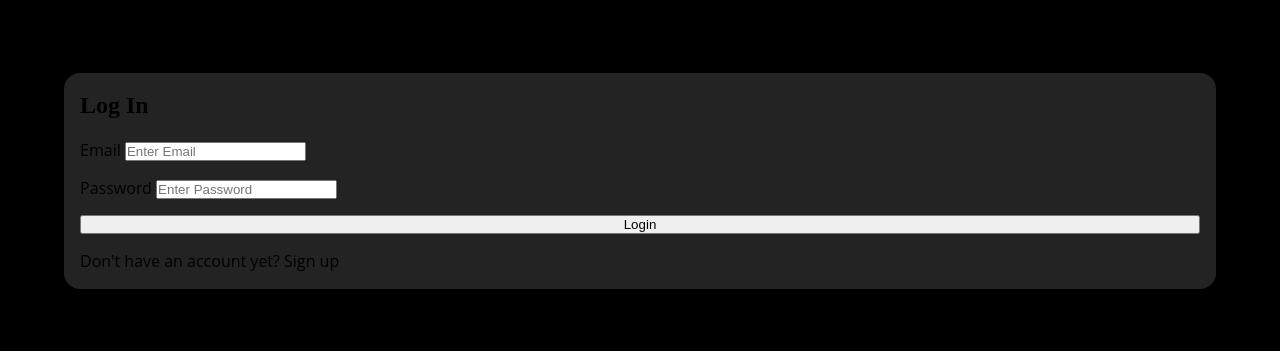
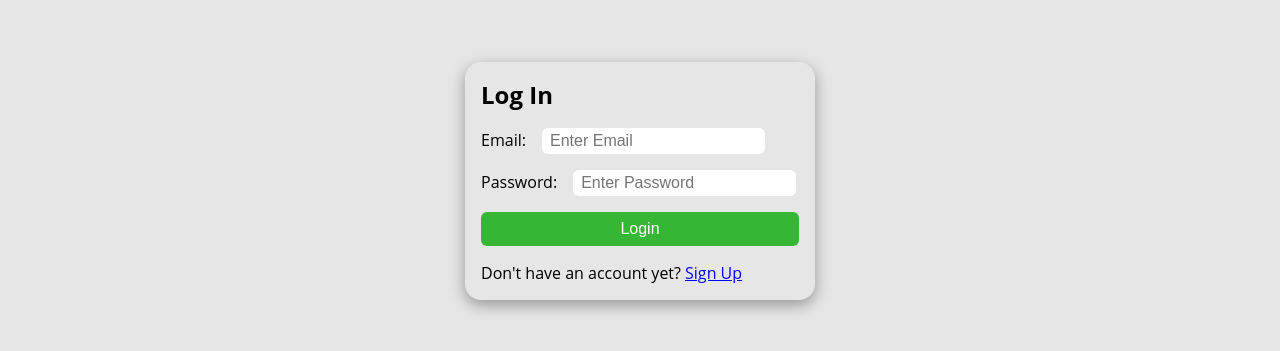
Before and after one commit to cheungjoshua/password-manager, a Nuxt app in the folder client/: page /sign-in in a window 1280 px wide. Shown: the part 219-570 px from the top of the page. Built offline with nearby package versions, Linux system fonts and the light colour scheme.

Commit message:
add style to login form

```diff
--- a/client/assets/reset.scss
+++ b/client/assets/reset.scss
@@ -10,9 +10,9 @@
   // font: inherit;
 }
 
-html {
-  color-scheme: dark light;
-}
+// html {
+//   color-scheme: dark light;
+// }
 
 body {
   min-height: 100vh;
--- a/client/assets/typography.scss
+++ b/client/assets/typography.scss
@@ -6,11 +6,11 @@ body {
   line-height: $line-height;
 }
 
-h1,
-h2,
-h3 {
-  font-family: $heading-font;
-}
+// h1,
+// h2,
+// h3 {
+//   font-family: $heading-font;
+// }
 
 main li {
   line-height: 1.8;
--- a/client/components/Form/Login.vue
+++ b/client/components/Form/Login.vue
@@ -14,7 +14,7 @@ const password = ref("");
     <h2>Log In</h2>
     <form class="inputForm">
       <label>
-        Email
+        Email:
         <input
           v-model="email"
           type="text"
@@ -24,7 +24,7 @@ const password = ref("");
         />
       </label>
       <label>
-        Password
+        Password:
         <input
           v-model="password"
           type="text"
@@ -36,7 +36,7 @@ const password = ref("");
       <button type="submit">Login</button>
       <p>
         Don't have an account yet?
-        <span @click="checkIsMember(false)">Sign up</span>
+        <span class="link" @click="checkIsMember(false)">Sign Up</span>
       </p>
     </form>
   </div>
@@ -46,16 +46,44 @@ const password = ref("");
   display: flex;
   flex-direction: column;
   gap: 1em;
-  background: rgb(35, 35, 35);
   width: 90vw;
+  max-width: 350px;
   margin: auto;
   padding: 1em;
   border-radius: 1em;
+  box-shadow: rgba(0, 0, 0, 0.35) 0px 5px 15px;
 
   .inputForm {
     display: flex;
     flex-direction: column;
     gap: 1em;
+
+    label {
+      display: flex;
+      gap: 1em;
+      align-items: center;
+
+      input {
+        border: none;
+        padding: 0.25em 0.5em;
+        border-radius: 6px;
+        font-size: 1em;
+      }
+    }
+
+    button {
+      background: rgb(53, 182, 53);
+      color: white;
+      border: none;
+      padding: 0.5em;
+      border-radius: 6px;
+      font-size: 1em;
+    }
+
+    .link {
+      color: rgb(0, 0, 255);
+      text-decoration: underline;
+    }
   }
 }
 </style>
--- a/client/pages/sign-in.vue
+++ b/client/pages/sign-in.vue
@@ -18,6 +18,6 @@ function checkIsMember(data: boolean) {
   align-items: center;
 
   height: 100vh;
-  background: rgb(0, 0, 0);
+  background: rgb(230, 230, 230);
 }
 </style>
```
